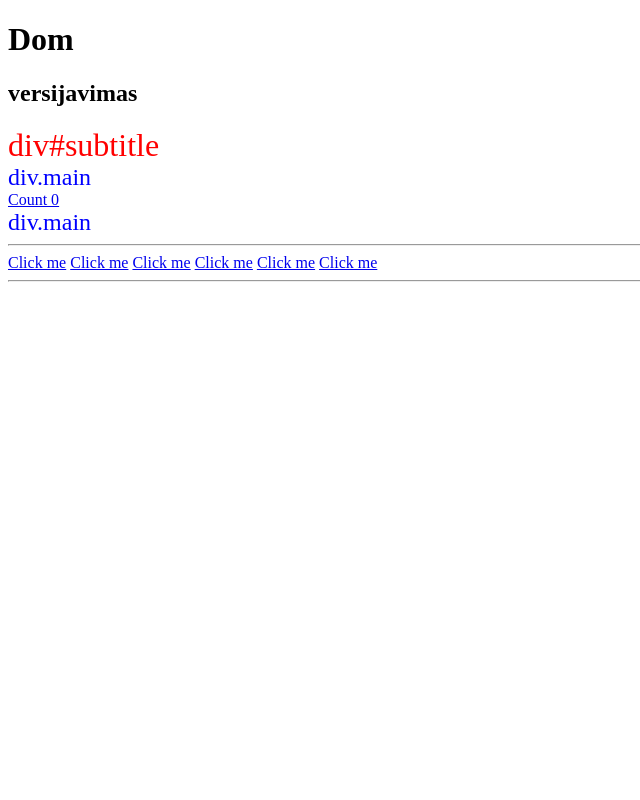
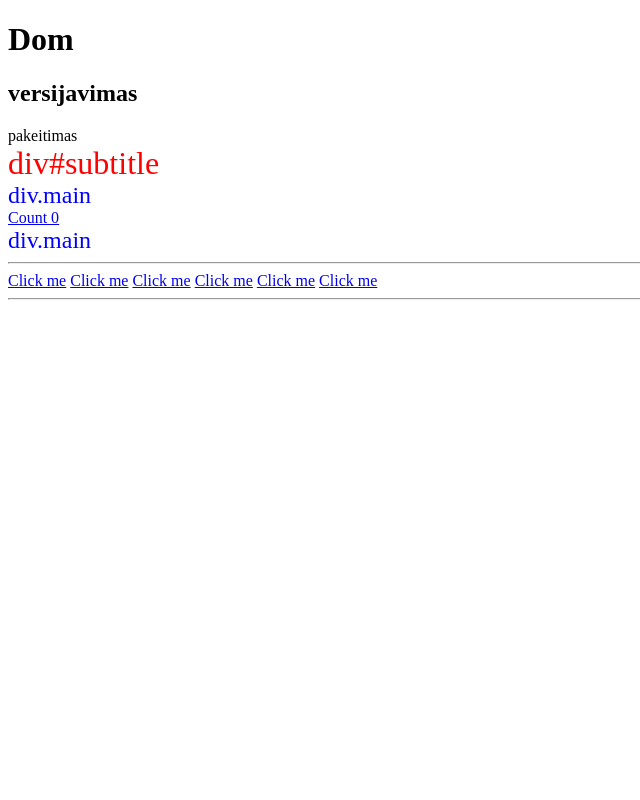
Before and after one commit to IBalyura/versijamis, a plain HTML site: page index.html in a window 1280 px wide. Shown: the top 800 px of the page, without its empty margins (0-640 px from the left). Drawn offline with Linux system fonts and the light colour scheme.

Commit message:
Update index.html

```diff
--- a/index.html
+++ b/index.html
@@ -11,6 +11,7 @@
 	<body>
 		<h1>Dom</h1>
 		<h2>versijavimas</h2>
+		pakeitimas
 		<div id="subtitle">div#subtitle</div>
 		<div class="main">div.main</div>
 		<a class="counter" href="#">Count 0</a>
```
